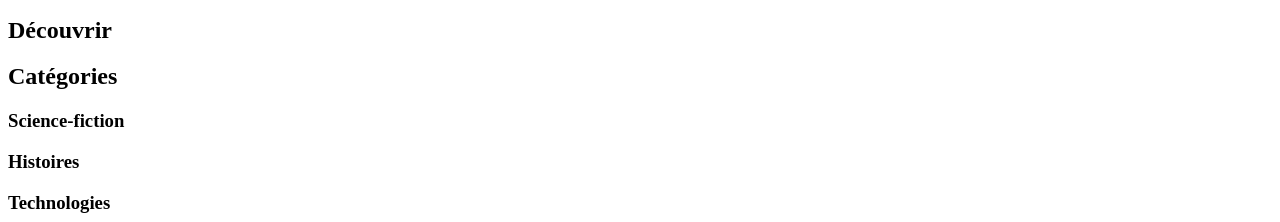
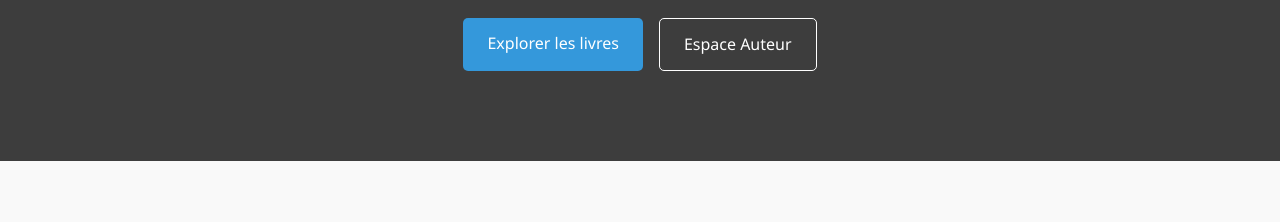
Before and after one commit to Epiweb-tech/Bookzon, a plain HTML site: page index.html in a window 1280 px wide. Shown: the part 382-604 px from the top of the page. Drawn offline with Linux system fonts and the light colour scheme; files that its build step writes are made by us from their sources; the site is published under a folder, as on GitHub Pages, so addresses that start at the root find nothing; placeholder pictures from the web are drawn by us.

Commit message:
Update index.html

```diff
--- a/index.html
+++ b/index.html
@@ -4,8 +4,8 @@
     <meta charset="UTF-8">
     <meta name="viewport" content="width=device-width, initial-scale=1.0">
     <title>Plateforme Littéraire</title>
-    <link rel="stylesheet" href="/assets/acceuil.css">
-    <link rel="stylesheet" href="/assets/nav-footer.css">
+    <link rel="stylesheet" href="acceuil.css">
+    <link rel="stylesheet" href="nav-footer.css">
     <link rel="stylesheet" href="https://cdnjs.cloudflare.com/ajax/libs/font-awesome/6.0.0-beta3/css/all.min.css">
 </head>
 <body>
```
